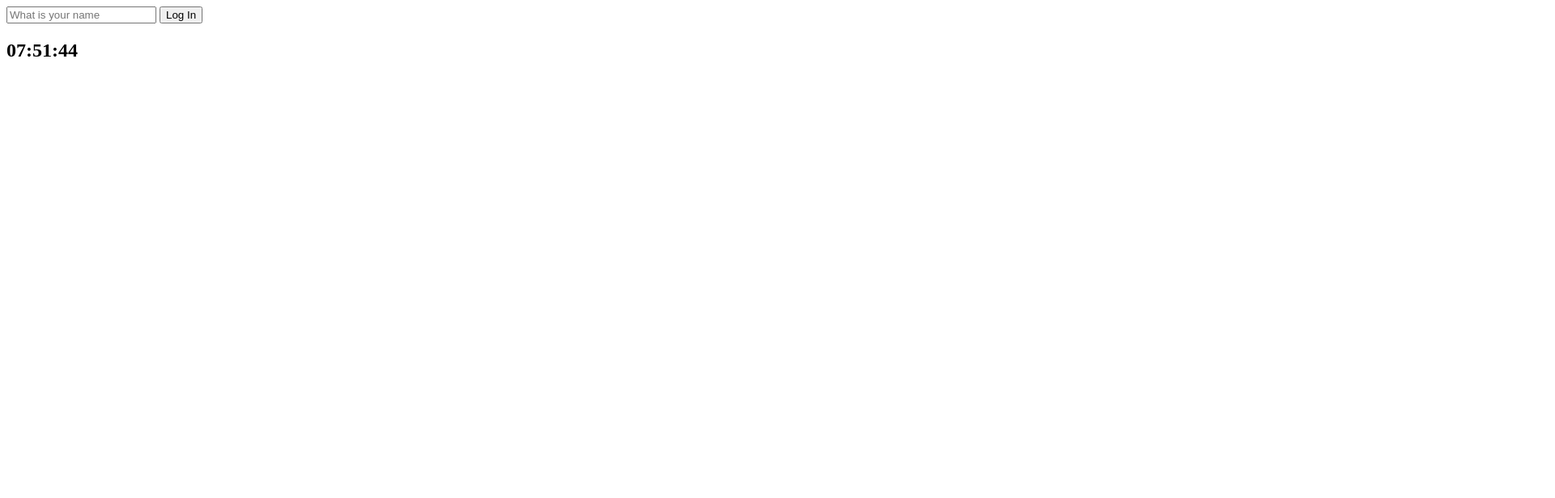
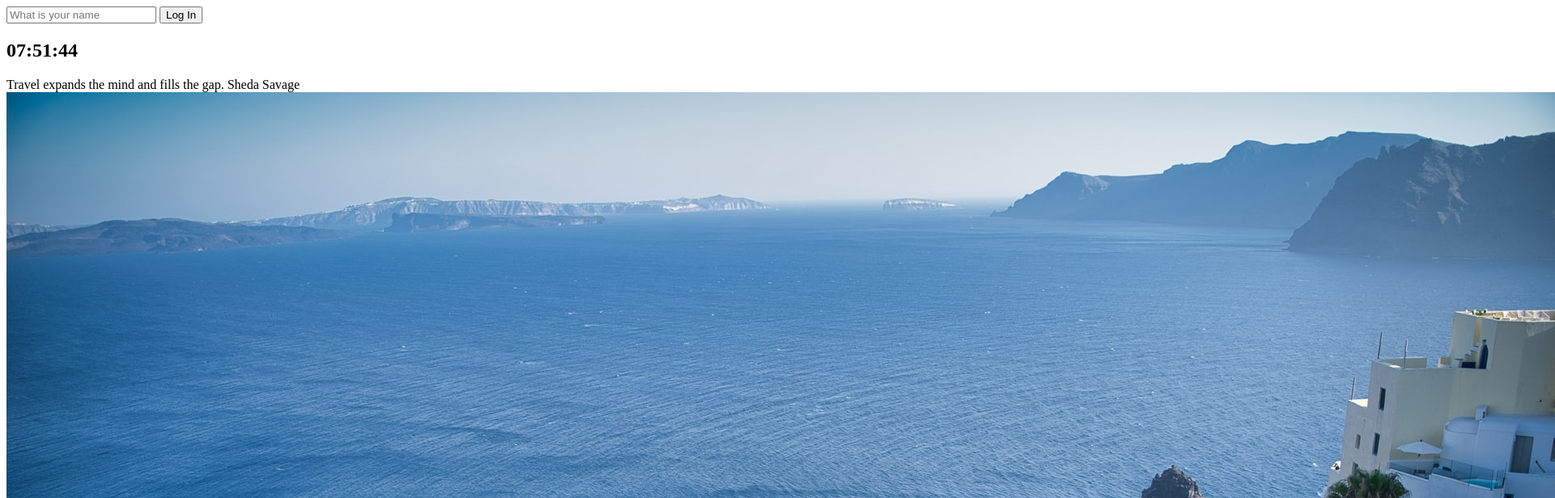
Before and after one commit to hsyoodev/momentum, a plain HTML site: page index.html in a window 1280 px wide. Shown: the top 616 px of the page at 81% size, 1920 px wide, since content can reach past the window. Drawn offline with Linux system fonts and the light colour scheme.

Commit message:
Quotes And Background

```diff
--- a/index.html
+++ b/index.html
@@ -19,7 +19,13 @@
     </form>
     <h2 id="clock">00:00</h2>
     <h1 id="greeting" class="hidden"></h1>
+    <div id="quote">
+      <span></span>
+      <span></span>
+    </div>
     <script src="js/greeting.js"></script>
     <script src="js/clock.js"></script>
+    <script src="js/quotes.js"></script>
+    <script src="js/background.js"></script>
   </body>
 </html>
--- /dev/null
+++ b/js/background.js
@@ -0,0 +1,6 @@
+const images = ["0.jpeg", "1.jpeg", "2.jpeg"];
+const chosenImage = images[Math.floor(Math.random() * images.length)];
+const bgImage = document.createElement("img");
+bgImage.src = `img/${chosenImage}`;
+
+document.body.appendChild(bgImage);
--- /dev/null
+++ b/js/quotes.js
@@ -0,0 +1,50 @@
+const quotes = [
+  {
+    quote: "The way to get started is to quit talking and begin doing.",
+    author: "Walt Disney",
+  },
+  {
+    quote: "Life is what happens when you're busy making other plans.",
+    author: "John Lennon",
+  },
+  {
+    quote:
+      "The world is a book and those who do not travel read only one page.",
+    author: "Saint Augustine",
+  },
+  {
+    quote: "Life is either a daring adventure or nothing at all.",
+    author: "Helen Keller",
+  },
+  {
+    quote: "To Travel is to Live",
+    author: "Hans Christian Andersen",
+  },
+  {
+    quote: "Only a life lived for others is a life worthwhile.",
+    author: "Albert Einstein",
+  },
+  {
+    quote: "You only live once, but if you do it right, once is enough.",
+    author: "Mae West",
+  },
+  {
+    quote: "Never go on trips with anyone you do not love.",
+    author: "Hemmingway",
+  },
+  {
+    quote: "We wander for distraction, but we travel for fulfilment.",
+    author: "Hilaire Belloc",
+  },
+  {
+    quote: "Travel expands the mind and fills the gap.",
+    author: "Sheda Savage",
+  },
+];
+
+const quote = document.querySelector("#quote span:first-child");
+const author = document.querySelector("#quote span:last-child");
+const todaysQuote = quotes[Math.floor(Math.random() * quotes.length)];
+
+quote.innerText = todaysQuote.quote;
+author.innerText = todaysQuote.author;
```
Also changed, not shown: img/0.jpeg (added), img/1.jpeg (added), img/2.jpeg (added).
